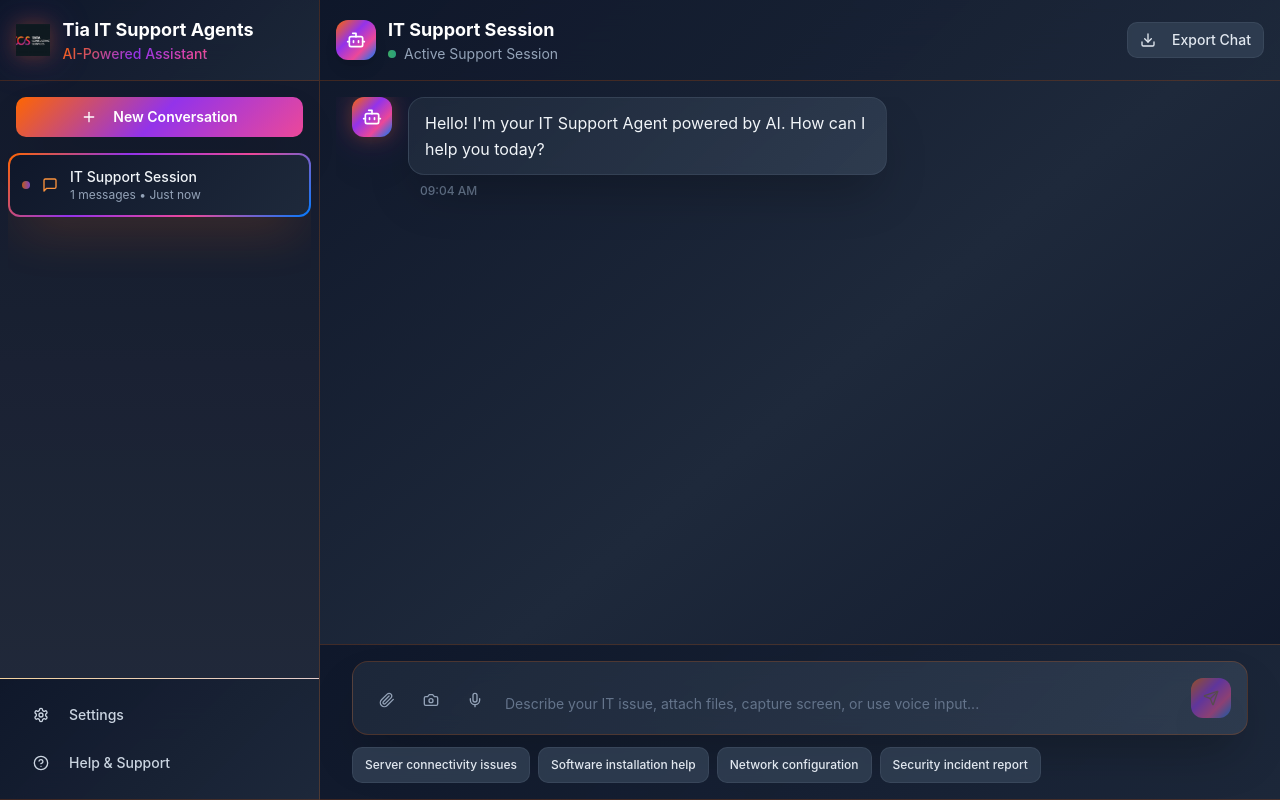
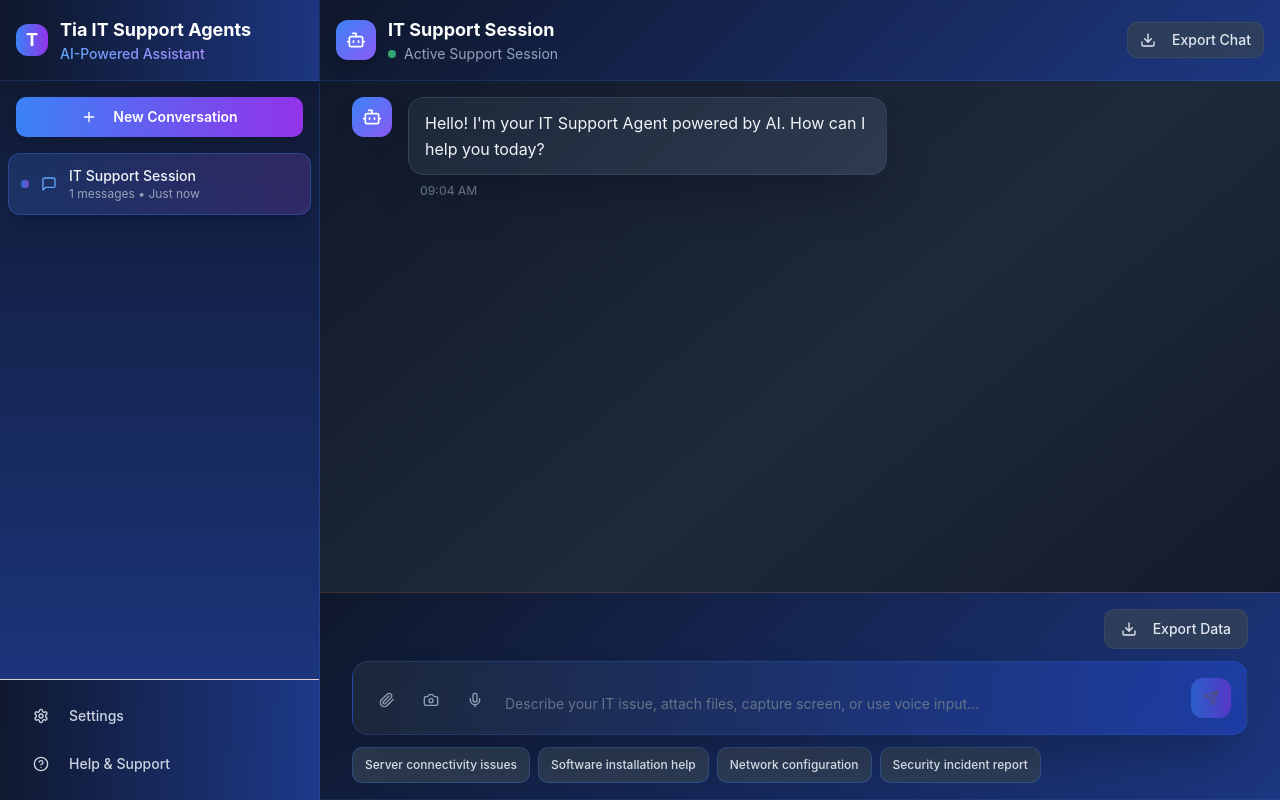
Before and after one commit to koradiaishita/multi-support-agent-ai, a React (Vite) app: page / in a window 1280 px wide. Built offline with nearby package versions, Linux system fonts and the light colour scheme.

Commit message:
feat: Add export options and UI improvements
- Added export data options with reset text and mute voice response.
- Implemented a professional dropdown menu.
- Reduced gradient colors to two.
- Removed the TCS icon from the left sidebar.

```diff
--- /dev/null
+++ b/src/components/ExportData.tsx
@@ -0,0 +1,216 @@
+
+import React, { useState } from 'react';
+import { Button } from '@/components/ui/button';
+import {
+  DropdownMenu,
+  DropdownMenuContent,
+  DropdownMenuItem,
+  DropdownMenuTrigger,
+  DropdownMenuSeparator,
+  DropdownMenuLabel,
+} from '@/components/ui/dropdown-menu';
+import {
+  Download,
+  FileText,
+  RefreshCw,
+  VolumeX,
+  Volume2,
+  Trash2,
+  Copy,
+  Mail,
+  Share2
+} from 'lucide-react';
+import { useToast } from '@/hooks/use-toast';
+
+interface ExportDataProps {
+  onResetText: () => void;
+  onToggleMute: () => void;
+  isMuted: boolean;
+  onClearConversation: () => void;
+  conversationData?: any;
+}
+
+const ExportData: React.FC<ExportDataProps> = ({
+  onResetText,
+  onToggleMute,
+  isMuted,
+  onClearConversation,
+  conversationData
+}) => {
+  const { toast } = useToast();
+
+  const handleExportJSON = () => {
+    if (!conversationData) return;
+
+    const dataStr = JSON.stringify(conversationData, null, 2);
+    const dataBlob = new Blob([dataStr], { type: 'application/json' });
+    const url = URL.createObjectURL(dataBlob);
+
+    const link = document.createElement('a');
+    link.href = url;
+    link.download = `conversation-${new Date().toISOString().split('T')[0]}.json`;
+    link.click();
+
+    URL.revokeObjectURL(url);
+
+    toast({
+      title: "Export Complete",
+      description: "Conversation exported as JSON file.",
+    });
+  };
+
+  const handleExportText = () => {
+    if (!conversationData?.messages) return;
+
+    const textContent = conversationData.messages
+      .map((msg: any) => `${msg.role.toUpperCase()}: ${msg.content}`)
+      .join('\n\n');
+
+    const dataBlob = new Blob([textContent], { type: 'text/plain' });
+    const url = URL.createObjectURL(dataBlob);
+
+    const link = document.createElement('a');
+    link.href = url;
+    link.download = `conversation-${new Date().toISOString().split('T')[0]}.txt`;
+    link.click();
+
+    URL.revokeObjectURL(url);
+
+    toast({
+      title: "Export Complete",
+      description: "Conversation exported as text file.",
+    });
+  };
+
+  const handleCopyToClipboard = async () => {
+    if (!conversationData?.messages) return;
+
+    const textContent = conversationData.messages
+      .map((msg: any) => `${msg.role.toUpperCase()}: ${msg.content}`)
+      .join('\n\n');
+
+    try {
+      await navigator.clipboard.writeText(textContent);
+      toast({
+        title: "Copied",
+        description: "Conversation copied to clipboard.",
+      });
+    } catch (error) {
+      toast({
+        title: "Copy Failed",
+        description: "Unable to copy to clipboard.",
+        variant: "destructive",
+      });
+    }
+  };
+
+  const handleEmailShare = () => {
+    if (!conversationData?.messages) return;
+
+    const textContent = conversationData.messages
+      .map((msg: any) => `${msg.role.toUpperCase()}: ${msg.content}`)
+      .join('\n\n');
+
+    const subject = encodeURIComponent('IT Support Conversation');
+    const body = encodeURIComponent(textContent);
+
+    window.open(`mailto:?subject=${subject}&body=${body}`);
+  };
+
+  return (
+    <DropdownMenu>
+      <DropdownMenuTrigger asChild>
+        <Button
+          variant="outline"
+          className="bg-slate-700/80 hover:bg-slate-600/80 text-slate-200 border-slate-600/50 backdrop-blur-sm hover:border-blue-500/50 transition-all"
+        >
+          <Download className="w-4 h-4 mr-2" />
+          Export Data
+        </Button>
+      </DropdownMenuTrigger>
+      <DropdownMenuContent
+        className="w-64 bg-slate-800/95 border-slate-600/50 backdrop-blur-lg shadow-2xl"
+        align="end"
+      >
+        <DropdownMenuLabel className="text-slate-200 font-semibold">
+          Export Options
+        </DropdownMenuLabel>
+        <DropdownMenuSeparator className="bg-slate-600/50" />
+
+        <DropdownMenuItem
+          onClick={handleExportJSON}
+          className="text-slate-200 hover:bg-blue-500/20 hover:text-white cursor-pointer"
+        >
+          <FileText className="w-4 h-4 mr-2" />
+          Export as JSON
+        </DropdownMenuItem>
+
+        <DropdownMenuItem
+          onClick={handleExportText}
+          className="text-slate-200 hover:bg-blue-500/20 hover:text-white cursor-pointer"
+        >
+          <FileText className="w-4 h-4 mr-2" />
+          Export as Text
+        </DropdownMenuItem>
+
+        <DropdownMenuItem
+          onClick={handleCopyToClipboard}
+          className="text-slate-200 hover:bg-blue-500/20 hover:text-white cursor-pointer"
+        >
+          <Copy className="w-4 h-4 mr-2" />
+          Copy to Clipboard
+        </DropdownMenuItem>
+
+        <DropdownMenuItem
+          onClick={handleEmailShare}
+          className="text-slate-200 hover:bg-blue-500/20 hover:text-white cursor-pointer"
+        >
+          <Mail className="w-4 h-4 mr-2" />
+          Share via Email
+        </DropdownMenuItem>
+
+        <DropdownMenuSeparator className="bg-slate-600/50" />
+        <DropdownMenuLabel className="text-slate-200 font-semibold">
+          Controls
+        </DropdownMenuLabel>
+
+        <DropdownMenuItem
+          onClick={onResetText}
+          className="text-slate-200 hover:bg-purple-500/20 hover:text-white cursor-pointer"
+        >
+          <RefreshCw className="w-4 h-4 mr-2" />
+          Reset Text Input
+        </DropdownMenuItem>
+
+        <DropdownMenuItem
+          onClick={onToggleMute}
+          className="text-slate-200 hover:bg-purple-500/20 hover:text-white cursor-pointer"
+        >
+          {isMuted ? (
+            <>
+              <Volume2 className="w-4 h-4 mr-2" />
+              Unmute Voice Response
+            </>
+          ) : (
+            <>
+              <VolumeX className="w-4 h-4 mr-2" />
+              Mute Voice Response
+            </>
+          )}
+        </DropdownMenuItem>
+
+        <DropdownMenuSeparator className="bg-slate-600/50" />
+
+        <DropdownMenuItem
+          onClick={onClearConversation}
+          className="text-red-300 hover:bg-red-500/20 hover:text-red-200 cursor-pointer"
+        >
+          <Trash2 className="w-4 h-4 mr-2" />
+          Clear Conversation
+        </DropdownMenuItem>
+      </DropdownMenuContent>
+    </DropdownMenu>
+  );
+};
+
+export default ExportData;
--- a/src/components/MessageInput.tsx
+++ b/src/components/MessageInput.tsx
@@ -1,4 +1,3 @@
-
 import React, { useState, useRef } from 'react';
 import { Button } from '@/components/ui/button';
 import { Textarea } from '@/components/ui/textarea';
@@ -6,15 +5,23 @@ import { Send, Paperclip, Mic, Camera, FileText } from 'lucide-react';
 import { cn } from '@/lib/utils';
 import { useToast } from '@/hooks/use-toast';
 import VoiceInputPopup from './VoiceInputPopup';
+import ExportData from './ExportData';
 
 interface MessageInputProps {
   onSendMessage: (content: string, attachments?: any[]) => void;
+  conversationData?: any;
+  onClearConversation?: () => void;
 }
 
-const MessageInput: React.FC<MessageInputProps> = ({ onSendMessage }) => {
+const MessageInput: React.FC<MessageInputProps> = ({
+  onSendMessage,
+  conversationData,
+  onClearConversation
+}) => {
   const [message, setMessage] = useState('');
   const [attachments, setAttachments] = useState<any[]>([]);
   const [isVoicePopupOpen, setIsVoicePopupOpen] = useState(false);
+  const [isMuted, setIsMuted] = useState(false);
   const textareaRef = useRef<HTMLTextAreaElement>(null);
   const fileInputRef = useRef<HTMLInputElement>(null);
   const { toast } = useToast();
@@ -37,6 +44,23 @@ const MessageInput: React.FC<MessageInputProps> = ({ onSendMessage }) => {
   const handleVoiceTranscript = (transcript: string) => {
     // Add the transcript to the current message
     setMessage(prev => prev ? `${prev} ${transcript}` : transcript);
+  };
+
+  const handleResetText = () => {
+    setMessage('');
+    setAttachments([]);
+    toast({
+      title: "Reset Complete",
+      description: "Text input and attachments cleared.",
+    });
+  };
+
+  const handleToggleMute = () => {
+    setIsMuted(!isMuted);
+    toast({
+      title: isMuted ? "Voice Unmuted" : "Voice Muted",
+      description: `Voice responses are now ${isMuted ? 'enabled' : 'disabled'}.`,
+    });
   };
 
   const handleScreenCapture = async () => {
@@ -108,6 +132,17 @@ const MessageInput: React.FC<MessageInputProps> = ({ onSendMessage }) => {
 
   return (
     <div className="space-y-3">
+      {/* Export Data Controls */}
+      <div className="flex justify-end">
+        <ExportData
+          onResetText={handleResetText}
+          onToggleMute={handleToggleMute}
+          isMuted={isMuted}
+          onClearConversation={onClearConversation || (() => {})}
+          conversationData={conversationData}
+        />
+      </div>
+
       {/* Attachments preview */}
       {attachments.length > 0 && (
         <div className="flex flex-wrap gap-2">
@@ -118,7 +153,7 @@ const MessageInput: React.FC<MessageInputProps> = ({ onSendMessage }) => {
                   <img
                     src={attachment.url}
                     alt={attachment.name}
-                    className="w-16 h-16 object-cover rounded-lg border border-orange-500/30 shadow-lg tcs-gradient-border"
+                    className="w-16 h-16 object-cover rounded-lg border border-blue-500/30 shadow-lg bg-gradient-to-r from-blue-500/10 to-purple-500/10"
                   />
                   <Button
                     variant="destructive"
@@ -130,8 +165,8 @@ const MessageInput: React.FC<MessageInputProps> = ({ onSendMessage }) => {
                   </Button>
                 </div>
               ) : (
-                <div className="relative flex items-center gap-2 p-2 tcs-card rounded-lg border border-orange-500/30 max-w-40 shadow-lg">
-                  <FileText className="w-4 h-4 text-orange-400 flex-shrink-0" />
+                <div className="relative flex items-center gap-2 p-2 bg-gradient-to-r from-slate-800/80 to-blue-800/80 rounded-lg border border-blue-500/30 max-w-40 shadow-lg backdrop-blur-sm">
+                  <FileText className="w-4 h-4 text-blue-400 flex-shrink-0" />
                   <span className="text-xs truncate text-slate-200">{attachment.name}</span>
                   <Button
                     variant="destructive"
@@ -149,13 +184,13 @@ const MessageInput: React.FC<MessageInputProps> = ({ onSendMessage }) => {
       )}
 
       {/* Input area */}
-      <div className="flex items-end gap-3 p-4 rounded-2xl tcs-input-gradient shadow-2xl backdrop-blur-sm">
+      <div className="flex items-end gap-3 p-4 rounded-2xl bg-gradient-to-r from-slate-800/90 to-blue-800/80 shadow-2xl backdrop-blur-sm border border-blue-500/20">
         {/* Attachment buttons */}
         <div className="flex gap-2">
           <Button
             variant="ghost"
             size="icon"
-            className="w-9 h-9 text-slate-400 hover:text-orange-400 hover:bg-orange-500/10 transition-all border border-transparent hover:border-orange-500/30"
+            className="w-9 h-9 text-slate-400 hover:text-blue-400 hover:bg-blue-500/10 transition-all border border-transparent hover:border-blue-500/30"
             onClick={() => fileInputRef.current?.click()}
             title="Attach file"
           >
@@ -175,7 +210,7 @@ const MessageInput: React.FC<MessageInputProps> = ({ onSendMessage }) => {
           <Button
             variant="ghost"
             size="icon"
-            className="w-9 h-9 text-slate-400 hover:text-pink-400 hover:bg-pink-500/10 transition-all border border-transparent hover:border-pink-500/30"
+            className="w-9 h-9 text-slate-400 hover:text-blue-400 hover:bg-blue-500/10 transition-all border border-transparent hover:border-blue-500/30"
             onClick={() => setIsVoicePopupOpen(true)}
             title="Voice input"
           >
@@ -198,7 +233,7 @@ const MessageInput: React.FC<MessageInputProps> = ({ onSendMessage }) => {
         <Button
           onClick={handleSend}
           disabled={!message.trim() && attachments.length === 0}
-          className="w-10 h-10 rounded-xl tcs-gradient shadow-2xl hover:shadow-orange-500/30 disabled:opacity-50 disabled:cursor-not-allowed transition-all hover:scale-105 border-0"
+          className="w-10 h-10 rounded-xl bg-gradient-to-r from-blue-500 to-purple-600 hover:from-blue-600 hover:to-purple-700 shadow-2xl hover:shadow-blue-500/30 disabled:opacity-50 disabled:cursor-not-allowed transition-all hover:scale-105 border-0"
           size="icon"
         >
           <Send className="w-4 h-4" />
@@ -227,7 +262,7 @@ const MessageInput: React.FC<MessageInputProps> = ({ onSendMessage }) => {
             key={suggestion}
             variant="outline"
             size="sm"
-            className="text-xs tcs-button-secondary border-orange-500/30 hover:border-orange-500/50 hover:bg-gradient-to-r hover:from-orange-500/10 hover:to-purple-500/10 transition-all"
+            className="text-xs bg-slate-700/80 hover:bg-slate-600/80 text-slate-200 border-blue-500/30 hover:border-blue-500/50 hover:bg-gradient-to-r hover:from-blue-500/10 hover:to-purple-500/10 transition-all"
             onClick={() => setMessage(suggestion)}
           >
             {suggestion}
--- a/src/components/Sidebar.tsx
+++ b/src/components/Sidebar.tsx
@@ -48,23 +48,20 @@ const Sidebar: React.FC<SidebarProps> = ({
       )}
 
       <div className={cn(
-        "fixed lg:relative inset-y-0 left-0 z-50 flex flex-col text-slate-50 transition-all duration-300 border-r border-orange-500/20 tcs-sidebar-gradient",
+        "fixed lg:relative inset-y-0 left-0 z-50 flex flex-col text-slate-50 transition-all duration-300 border-r border-blue-500/20",
+        "bg-gradient-to-b from-slate-900 to-blue-900",
         isOpen ? "w-80" : "w-0 lg:w-16"
       )}>
         {/* Header */}
-        <div className="flex items-center justify-between p-4 border-b border-orange-500/20 tcs-header-gradient">
+        <div className="flex items-center justify-between p-4 border-b border-blue-500/20 bg-gradient-to-r from-slate-900/95 to-blue-900/90 backdrop-blur-sm">
           <div className={cn("flex items-center gap-3", !isOpen && "lg:justify-center")}>
-            <div className="flex items-center justify-center tcs-logo-glow">
-              <img
-                src="/lovable-uploads/bc6f9ae1-01dc-4a32-a2d2-d22d1b0abacf.png"
-                alt="Tia Logo"
-                className="h-8 w-auto object-contain"
-              />
+            <div className="flex items-center justify-center w-8 h-8 rounded-lg bg-gradient-to-r from-blue-500 to-purple-600 text-white font-bold text-lg">
+              T
             </div>
             {isOpen && (
               <div>
                 <h1 className="font-bold text-lg text-white">Tia IT Support Agents</h1>
-                <p className="text-sm tcs-gradient-text font-medium">AI-Powered Assistant</p>
+                <p className="text-sm bg-gradient-to-r from-blue-400 to-purple-400 bg-clip-text text-transparent font-medium">AI-Powered Assistant</p>
               </div>
             )}
           </div>
@@ -72,7 +69,7 @@ const Sidebar: React.FC<SidebarProps> = ({
             variant="ghost"
             size="icon"
             onClick={onToggle}
-            className="text-slate-300 hover:bg-orange-500/10 lg:hidden border border-orange-500/20"
+            className="text-slate-300 hover:bg-blue-500/10 lg:hidden border border-blue-500/20"
           >
             <Menu className="w-5 h-5" />
           </Button>
@@ -84,7 +81,7 @@ const Sidebar: React.FC<SidebarProps> = ({
             <div className="p-4">
               <Button
                 onClick={onNewConversation}
-                className="w-full tcs-button-primary font-semibold text-white border-0"
+                className="w-full bg-gradient-to-r from-blue-500 to-purple-600 hover:from-blue-600 hover:to-purple-700 font-semibold text-white border-0 shadow-lg"
               >
                 <Plus className="w-4 h-4 mr-2" />
                 New Conversation
@@ -100,14 +97,14 @@ const Sidebar: React.FC<SidebarProps> = ({
                     onClick={() => onConversationSelect(conversation.id)}
                     className={cn(
                       "flex items-center gap-3 p-3 rounded-xl cursor-pointer transition-all duration-300",
-                      "hover:bg-gradient-to-r hover:from-orange-500/10 hover:to-purple-500/10 border border-transparent",
+                      "hover:bg-gradient-to-r hover:from-blue-500/10 hover:to-purple-500/10 border border-transparent",
                       activeConversationId === conversation.id
-                        ? "tcs-gradient-border shadow-2xl shadow-orange-500/20"
-                        : "hover:border-orange-500/30"
+                        ? "bg-gradient-to-r from-blue-500/20 to-purple-500/20 border-blue-500/30 shadow-lg"
+                        : "hover:border-blue-500/30"
                     )}
                   >
-                    <div className="w-2 h-2 bg-gradient-to-r from-orange-500 to-purple-500 rounded-full animate-pulse"></div>
-                    <MessageSquare className="w-4 h-4 text-orange-400 flex-shrink-0" />
+                    <div className="w-2 h-2 bg-gradient-to-r from-blue-500 to-purple-500 rounded-full animate-pulse"></div>
+                    <MessageSquare className="w-4 h-4 text-blue-400 flex-shrink-0" />
                     <div className="flex-1 min-w-0">
                       <p className="text-sm font-medium truncate text-slate-100">
                         {conversation.title}
@@ -121,20 +118,20 @@ const Sidebar: React.FC<SidebarProps> = ({
               </div>
             </ScrollArea>
 
-            <Separator className="bg-gradient-to-r from-orange-500/20 to-purple-500/20" />
+            <Separator className="bg-gradient-to-r from-blue-500/20 to-purple-500/20" />
 
             {/* Footer */}
-            <div className="p-4 space-y-2 tcs-header-gradient">
+            <div className="p-4 space-y-2 bg-gradient-to-r from-slate-900/95 to-blue-900/90 backdrop-blur-sm">
               <Button
                 variant="ghost"
-                className="w-full justify-start text-slate-300 hover:bg-gradient-to-r hover:from-orange-500/10 hover:to-purple-500/10 hover:text-white border border-transparent hover:border-orange-500/30"
+                className="w-full justify-start text-slate-300 hover:bg-gradient-to-r hover:from-blue-500/10 hover:to-purple-500/10 hover:text-white border border-transparent hover:border-blue-500/30"
               >
                 <Settings className="w-4 h-4 mr-3" />
                 Settings
               </Button>
               <Button
                 variant="ghost"
-                className="w-full justify-start text-slate-300 hover:bg-gradient-to-r hover:from-orange-500/10 hover:to-purple-500/10 hover:text-white border border-transparent hover:border-orange-500/30"
+                className="w-full justify-start text-slate-300 hover:bg-gradient-to-r hover:from-blue-500/10 hover:to-purple-500/10 hover:text-white border border-transparent hover:border-blue-500/30"
               >
                 <HelpCircle className="w-4 h-4 mr-3" />
                 Help & Support
@@ -149,7 +146,7 @@ const Sidebar: React.FC<SidebarProps> = ({
             variant="ghost"
             size="icon"
             onClick={onToggle}
-            className="hidden lg:flex mx-2 my-4 text-slate-300 hover:bg-orange-500/10 border border-orange-500/20"
+            className="hidden lg:flex mx-2 my-4 text-slate-300 hover:bg-blue-500/10 border border-blue-500/20"
           >
             <Menu className="w-5 h-5" />
           </Button>
--- a/src/index.css
+++ b/src/index.css
@@ -40,9 +40,7 @@
     --tcs-navy: 15 23 42%;
     --tcs-light-blue: 219 234 254%;
     --tcs-gray: 100 116 139%;
-    --tcs-orange: 255 102 0%;
     --tcs-purple: 147 51 234%;
-    --tcs-pink: 236 72 153%;
 
     --sidebar-background: 15 23 42%;
     --sidebar-foreground: 248 250 252%;
@@ -93,28 +91,28 @@
   body {
     @apply bg-slate-900 text-slate-50;
     font-family: 'Inter', 'Segoe UI', 'Roboto', sans-serif;
-    background: linear-gradient(135deg, #0f172a 0%, #1e293b 50%, #334155 100%);
+    background: linear-gradient(135deg, #0f172a 0%, #1e3a8a 100%);
     min-height: 100vh;
   }
 }
 
 @layer utilities {
   .tcs-gradient {
-    background: linear-gradient(135deg, #ff6600 0%, #9333ea 40%, #ec4899 70%, #007bff 100%);
+    background: linear-gradient(135deg, #3b82f6 0%, #8b5cf6 100%);
   }
 
   .tcs-gradient-subtle {
-    background: linear-gradient(135deg, rgba(255, 102, 0, 0.1) 0%, rgba(147, 51, 234, 0.1) 40%, rgba(236, 72, 153, 0.1) 70%, rgba(0, 123, 255, 0.1) 100%);
+    background: linear-gradient(135deg, rgba(59, 130, 246, 0.1) 0%, rgba(139, 92, 246, 0.1) 100%);
   }
 
   .tcs-gradient-border {
     border: 2px solid transparent;
     background: linear-gradient(135deg, #0f172a, #1e293b) padding-box,
-                linear-gradient(135deg, #ff6600, #9333ea, #ec4899, #007bff) border-box;
+                linear-gradient(135deg, #3b82f6, #8b5cf6) border-box;
   }
 
   .tcs-gradient-text {
-    background: linear-gradient(135deg, #ff6600 0%, #9333ea 40%, #ec4899 70%, #007bff 100%);
+    background: linear-gradient(135deg, #3b82f6 0%, #8b5cf6 100%);
     -webkit-background-clip: text;
     -webkit-text-fill-color: transparent;
     background-clip: text;
@@ -125,8 +123,8 @@
   }
 
   .chat-bubble-user {
-    background: linear-gradient(135deg, #ff6600 0%, #9333ea 50%, #ec4899 100%);
-    @apply text-white ml-auto shadow-2xl border border-purple-500/30;
+    background: linear-gradient(135deg, #3b82f6 0%, #8b5cf6 100%);
+    @apply text-white ml-auto shadow-2xl border border-blue-500/30;
   }
 
   .chat-bubble-assistant {
@@ -139,7 +137,7 @@
   }
 
   .typing-dot {
-    @apply w-2 h-2 bg-gradient-to-r from-orange-500 to-purple-500 rounded-full animate-bounce;
+    @apply w-2 h-2 bg-gradient-to-r from-blue-500 to-purple-500 rounded-full animate-bounce;
   }
 
   .typing-dot:nth-child(2) {
@@ -156,32 +154,28 @@
   }
 
   .tcs-button-primary {
-    background: linear-gradient(135deg, #ff6600 0%, #9333ea 50%, #ec4899 100%);
-    @apply text-white shadow-2xl transition-all duration-300 hover:shadow-orange-500/25 hover:scale-105;
+    background: linear-gradient(135deg, #3b82f6 0%, #8b5cf6 100%);
+    @apply text-white shadow-2xl transition-all duration-300 hover:shadow-blue-500/25 hover:scale-105;
   }
 
   .tcs-button-secondary {
     @apply bg-slate-700/80 hover:bg-slate-600/80 text-slate-200 border-slate-600/50 backdrop-blur-sm;
   }
 
-  .tcs-logo-glow {
-    filter: drop-shadow(0 0 10px rgba(255, 102, 0, 0.3)) drop-shadow(0 0 20px rgba(147, 51, 234, 0.2));
-  }
-
   .tcs-header-gradient {
-    background: linear-gradient(135deg, rgba(15, 23, 42, 0.95) 0%, rgba(30, 41, 59, 0.9) 100%);
+    background: linear-gradient(135deg, rgba(15, 23, 42, 0.95) 0%, rgba(30, 58, 138, 0.9) 100%);
     backdrop-filter: blur(20px);
-    border-bottom: 1px solid rgba(255, 102, 0, 0.2);
+    border-bottom: 1px solid rgba(59, 130, 246, 0.2);
   }
 
   .tcs-sidebar-gradient {
-    background: linear-gradient(180deg, rgba(15, 23, 42, 0.98) 0%, rgba(30, 41, 59, 0.95) 100%);
+    background: linear-gradient(180deg, rgba(15, 23, 42, 0.98) 0%, rgba(30, 58, 138, 0.95) 100%);
     backdrop-filter: blur(20px);
   }
 
   .tcs-input-gradient {
-    background: linear-gradient(135deg, rgba(30, 41, 59, 0.9) 0%, rgba(51, 65, 85, 0.8) 100%);
+    background: linear-gradient(135deg, rgba(30, 41, 59, 0.9) 0%, rgba(30, 58, 138, 0.8) 100%);
     backdrop-filter: blur(10px);
-    border: 1px solid rgba(255, 102, 0, 0.2);
+    border: 1px solid rgba(59, 130, 246, 0.2);
   }
 }
```
